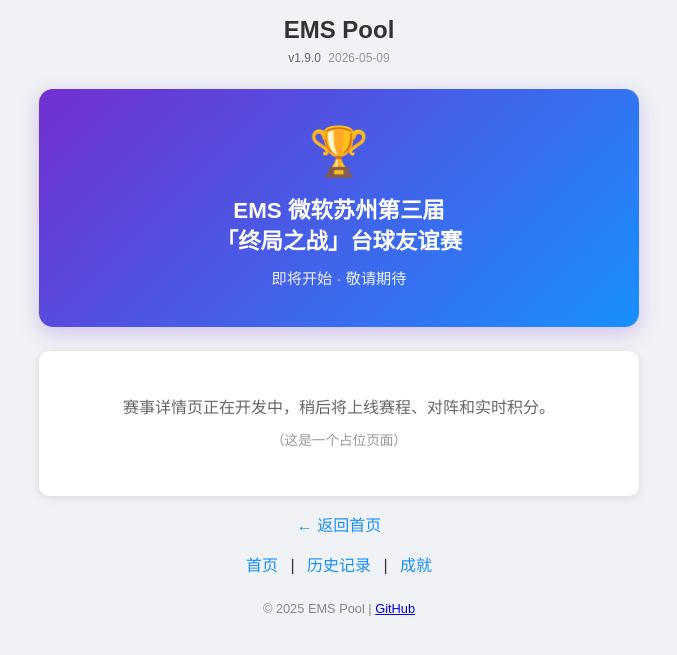
After one commit to xiaoyuin/EMSPoolGamble, a Flask app: page /tournament in a window 1280 px wide. The commit adds this page. Shown: the top 655 px of the page, without its empty margins (301-978 px from the left). Run offline with Flask 3, Linux system fonts and the light colour scheme.

Commit message:
Add tournament entry on home + placeholder /tournament page
Adds a prominent purple→blue gradient card to the home page linking to
'EMS 微软苏州第三届「终局之战」台球友谊赛'. Card sits between the
'create new session' card and the 'recently ended sessions' list so
it's immediately visible without disrupting the main flow.

Behind the link is a placeholder route /tournament that renders a
minimal 'coming soon' page extending base.html. This avoids broken
href='#' links and gives the next iteration a real route to extend.

```diff
--- a/app/main_routes.py
+++ b/app/main_routes.py
@@ -492,3 +492,10 @@
             })
         else:
             return jsonify({'error': 'Invalid session ID'}), 400
+
+    @app.route('/tournament')
+    def tournament():
+        """赛事详情页占位 —— 后续会逐步开发为正式赛事页面"""
+        return render_template('tournament.html',
+                               app_version=APP_VERSION,
+                               version_date=VERSION_DATE)
--- /dev/null
+++ b/templates/tournament.html
@@ -0,0 +1,61 @@
+{% extends "base.html" %}
+
+{% block title %}终局之战 - 赛事详情{% endblock %}
+
+{% block extra_styles %}
+<style>
+    .tournament-hero {
+        background: linear-gradient(135deg, #722ed1 0%, #1890ff 100%);
+        color: white;
+        border-radius: 14px;
+        padding: 2.4em 1.4em;
+        text-align: center;
+        margin-top: 1em;
+        box-shadow: 0 6px 20px rgba(114, 46, 209, 0.25);
+    }
+    .tournament-hero .icon {
+        font-size: 3em;
+        line-height: 1;
+        margin-bottom: 0.4em;
+    }
+    .tournament-hero h2 {
+        margin: 0 0 0.4em 0;
+        font-size: 1.4em;
+        line-height: 1.4;
+    }
+    .tournament-hero .subtitle {
+        opacity: 0.9;
+        font-size: 0.95em;
+    }
+    .placeholder-msg {
+        text-align: center;
+        color: #666;
+        padding: 1.5em 1em;
+        line-height: 1.7;
+    }
+    .placeholder-msg .small {
+        color: #999;
+        font-size: 0.85em;
+        margin-top: 0.6em;
+    }
+</style>
+{% endblock %}
+
+{% block content %}
+<div class="tournament-hero">
+    <div class="icon">🏆</div>
+    <h2>EMS 微软苏州第三届<br>「终局之战」台球友谊赛</h2>
+    <div class="subtitle">即将开始 · 敬请期待</div>
+</div>
+
+<div class="card">
+    <div class="placeholder-msg">
+        赛事详情页正在开发中，稍后将上线赛程、对阵和实时积分。
+        <div class="small">（这是一个占位页面）</div>
+    </div>
+</div>
+
+<div class="links">
+    <a href="/">← 返回首页</a>
+</div>
+{% endblock %}
```
Also changed, not shown: templates/index.html (+62 -0 lines).
